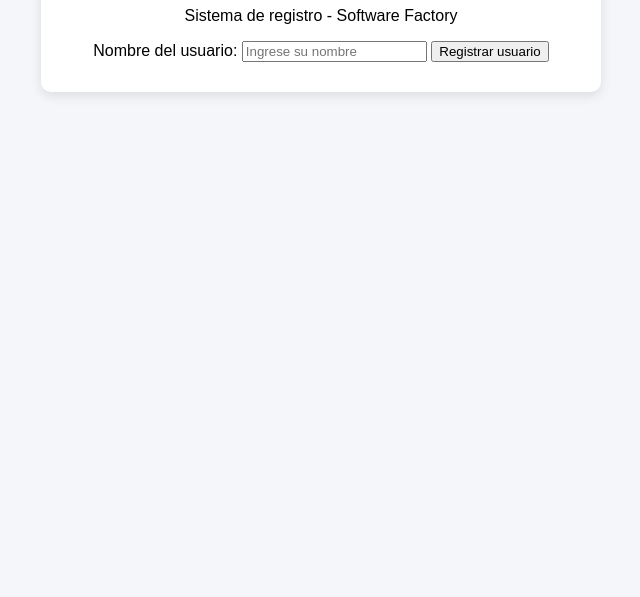
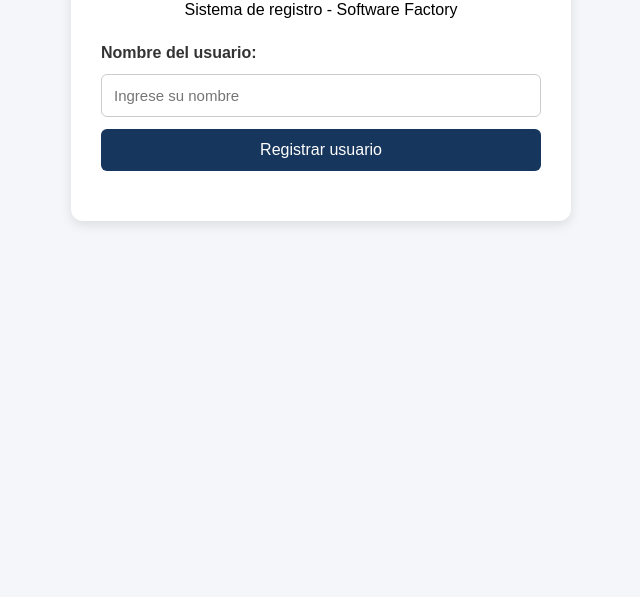
Before and after one commit to AndyMorales8748544/SF_B2_Morales_Andy, a plain HTML site: page index.html in a window 1280 px wide. Shown: the part 203-800 px from the top of the page, without its empty margins (319-959 px from the left). Drawn offline with Linux system fonts and the light colour scheme.

Commit message:
Mejorar estilos y presentacion del formulario

```diff
--- a/style.css
+++ b/style.css
@@ -1,8 +1,12 @@
+* {
+  box-sizing: border-box;
+}
+
 body {
   font-family: Arial, sans-serif;
   background-color: #f4f6f9;
   margin: 0;
-  padding: 40px;
+  padding: 40px 16px;
 }
 
 .contenedor {
@@ -10,11 +14,59 @@ body {
   margin: 60px auto;
   padding: 30px;
   background: white;
-  border-radius: 10px;
+  border-radius: 12px;
   box-shadow: 0 4px 12px rgba(0, 0, 0, 0.1);
   text-align: center;
 }
 
 h1 {
   color: #17365d;
+  margin-bottom: 15px;
 }
+
+form {
+  display: flex;
+  flex-direction: column;
+  gap: 12px;
+  margin-top: 25px;
+  text-align: left;
+}
+
+label {
+  font-weight: bold;
+  color: #333;
+}
+
+input {
+  width: 100%;
+  padding: 12px;
+  border: 1px solid #ccc;
+  border-radius: 6px;
+  font-size: 15px;
+}
+
+input:focus {
+  outline: 2px solid #2563eb;
+  outline-offset: 1px;
+}
+
+button {
+  padding: 12px;
+  background-color: #17365d;
+  color: white;
+  border: none;
+  border-radius: 6px;
+  cursor: pointer;
+  font-size: 16px;
+}
+
+button:hover {
+  background-color: #2563eb;
+}
+
+#mensaje {
+  display: block;
+  margin-top: 20px;
+  font-weight: bold;
+  text-align: center;
+}
```
